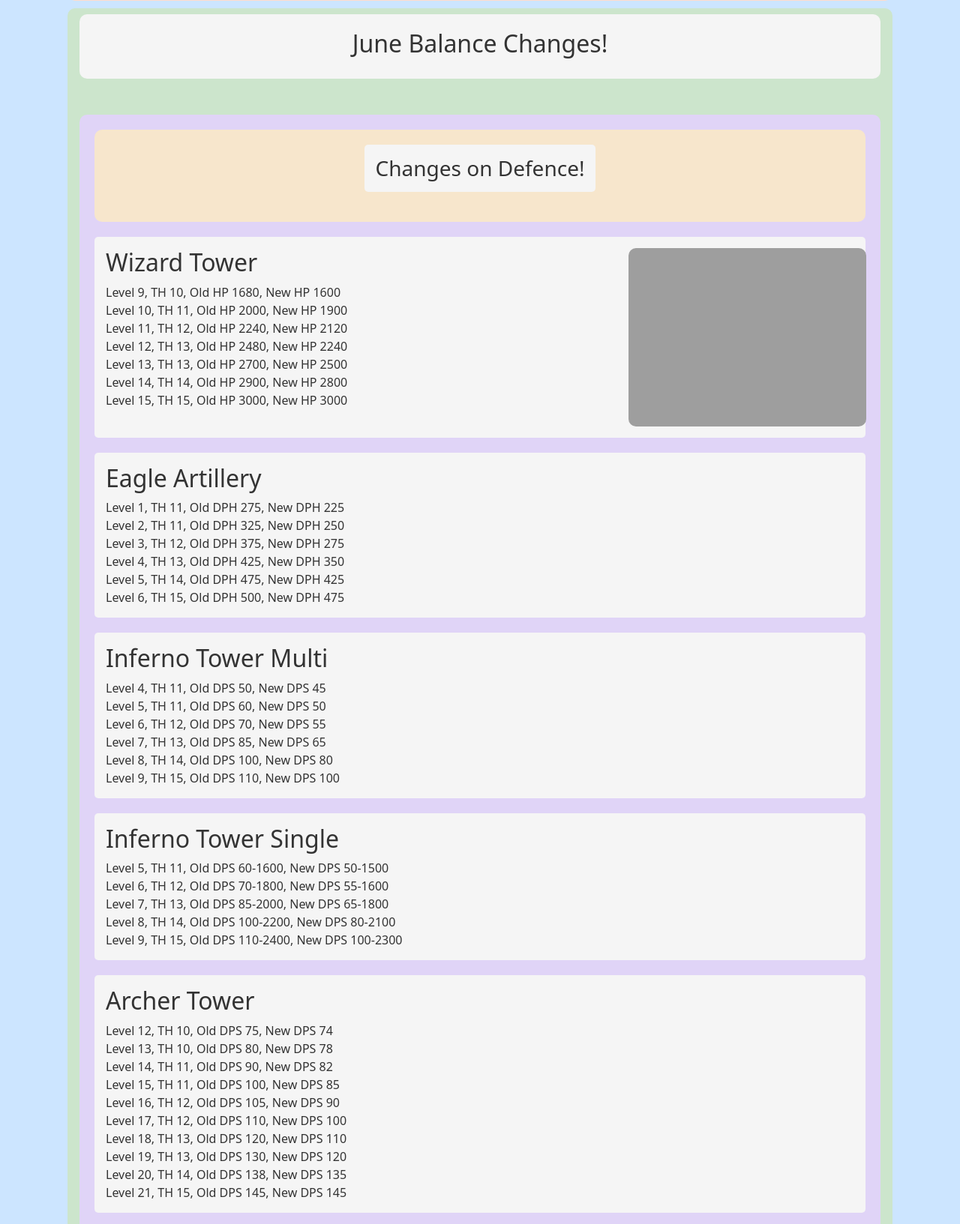
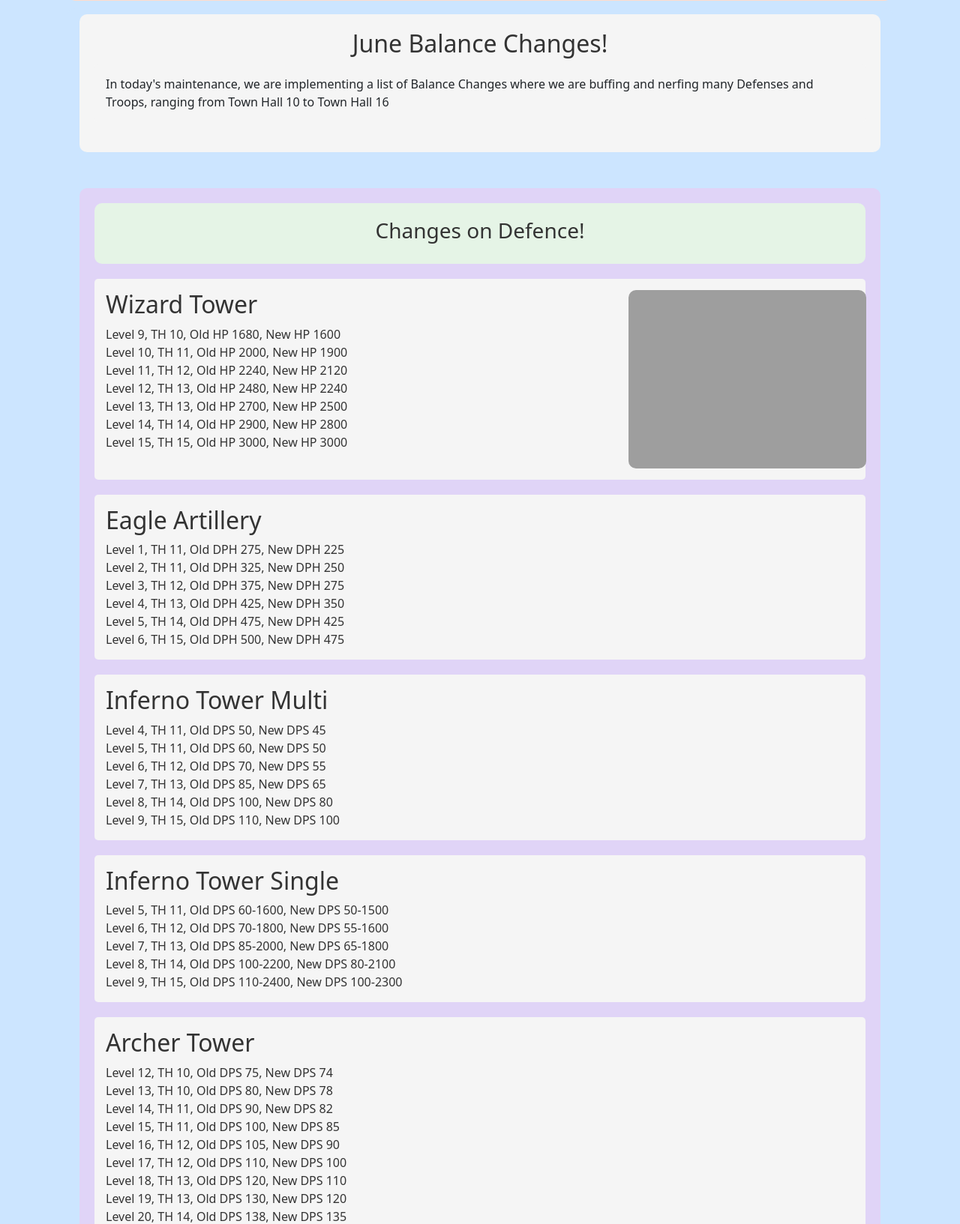
Before and after one commit to ryan-jardine/clash-app, a Flask app: template myapp/templates/home.html in a window 1280 px wide. Shown: the part 380-2013 px from the top of the page at 75% size. Run offline with Flask 3, Linux system fonts and the light colour scheme; the template is opened without the code that fills it, so the values that code supplies are empty; grey boxes are pictures that could not be loaded.

Commit message:
better designs

```diff
--- a/myapp/templates/home.html
+++ b/myapp/templates/home.html
@@ -65,19 +65,22 @@
                     <img src="{{ url_for('static', filename='images/gp.jpeg') }}" alt="Gold Pass Image" class="img-fluid ms-3" style="max-width: 150px; border-radius: 10px;">
                 </li>
 
-                <li class="list-group-item d-flex align-items-center" style="background-color: #cce5cc; border: none; border-radius: 10px; margin-top: 10px;">
+                <li class="list-group-item d-flex align-items-center" style="background-color: #cce5ff; border: none; border-radius: 10px; margin-top: 10px;">
                     <div class="flex-grow-1">
+
 
                         <div class="d-flex align-items-center section" style=" flex-direction: column; border-radius: 10px; padding: 20px;">
                             <h2 style="color: #333333;">June Balance Changes!</h2>
+                            <p class="section">In today's maintenance, we are implementing a list of Balance Changes where we are buffing and nerfing many Defenses and Troops, ranging from Town Hall 10 to Town Hall 16</p>
                         </div>
+
 
 
                         <div class="container mt-5" style="background-color: #e0d4f7; border-radius: 10px; padding: 20px;">
 
 
-                            <div class="d-flex align-items-center section" style=" flex-direction: column; border-radius: 10px; padding: 20px; background-color: #f7e6cc">
-                                 <h3 class="section" style="color: #333333;">Changes on Defence!</h3>
+                            <div class="d-flex align-items-center section" style=" flex-direction: column; border-radius: 10px; padding: 20px; background-color: #e5f4e6">
+                                 <h3 style="color: #333333;">Changes on Defence!</h3>
                             </div>
 
 
@@ -294,8 +297,8 @@
                                 </div>
                             </div>
 
-                            <div class="d-flex align-items-center section" style=" flex-direction: column; border-radius: 10px; padding: 20px; background-color: #f7e6cc">
-                                 <h3 class="section" style="color: #333333;">Changes on Offence!</h3>
+                            <div class="d-flex align-items-center section" style=" flex-direction: column; border-radius: 10px; padding: 20px; background-color: #e5f4e6">
+                                 <h3 style="color: #333333;">Changes on Offence!</h3>
                             </div>
 
                             <div class="section bowler">
```
